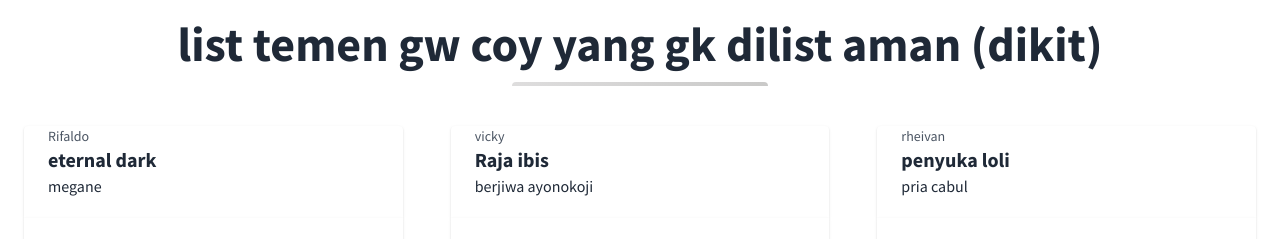
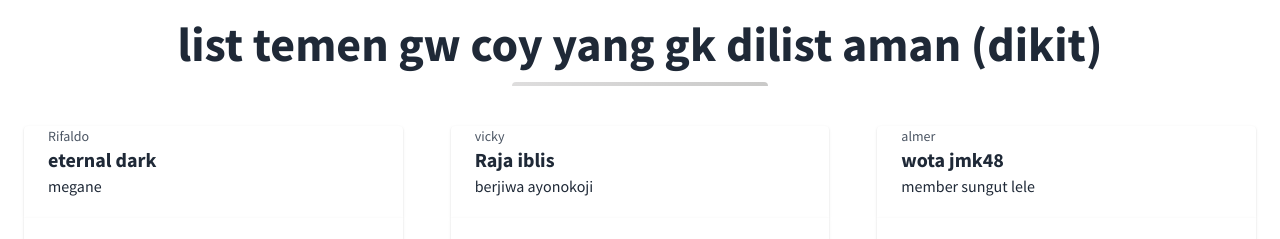
Before and after one commit to ctznnn/ok.github.io, a plain HTML site: page index.html in a window 1280 px wide. Shown: the part 2560-2799 px from the top of the page. Drawn offline with nearby package versions, Linux system fonts and the light colour scheme.

Commit message:
index.html

```diff
--- a/index.html
+++ b/index.html
@@ -183,7 +183,7 @@
                 vicky
               </p>
               <div class="w-full font-bold text-xl text-gray-800 px-6">
-                Raja ibis
+                Raja iblis
               </div>
               <p class="text-gray-800 text-base px-6 mb-5">
                 berjiwa ayonokoji
@@ -202,13 +202,13 @@
           <div class="flex-1 bg-white rounded-t rounded-b-none overflow-hidden shadow">
             <a href="#" class="flex flex-wrap no-underline hover:no-underline">
               <p class="w-full text-gray-600 text-xs md:text-sm px-6">
-                rheivan
+                almer
               </p>
               <div class="w-full font-bold text-xl text-gray-800 px-6">
-                penyuka loli
+                wota jmk48
               </div>
               <p class="text-gray-800 text-base px-6 mb-5">
-                pria cabul
+                member sungut lele
               </p>
             </a>
           </div>
```
